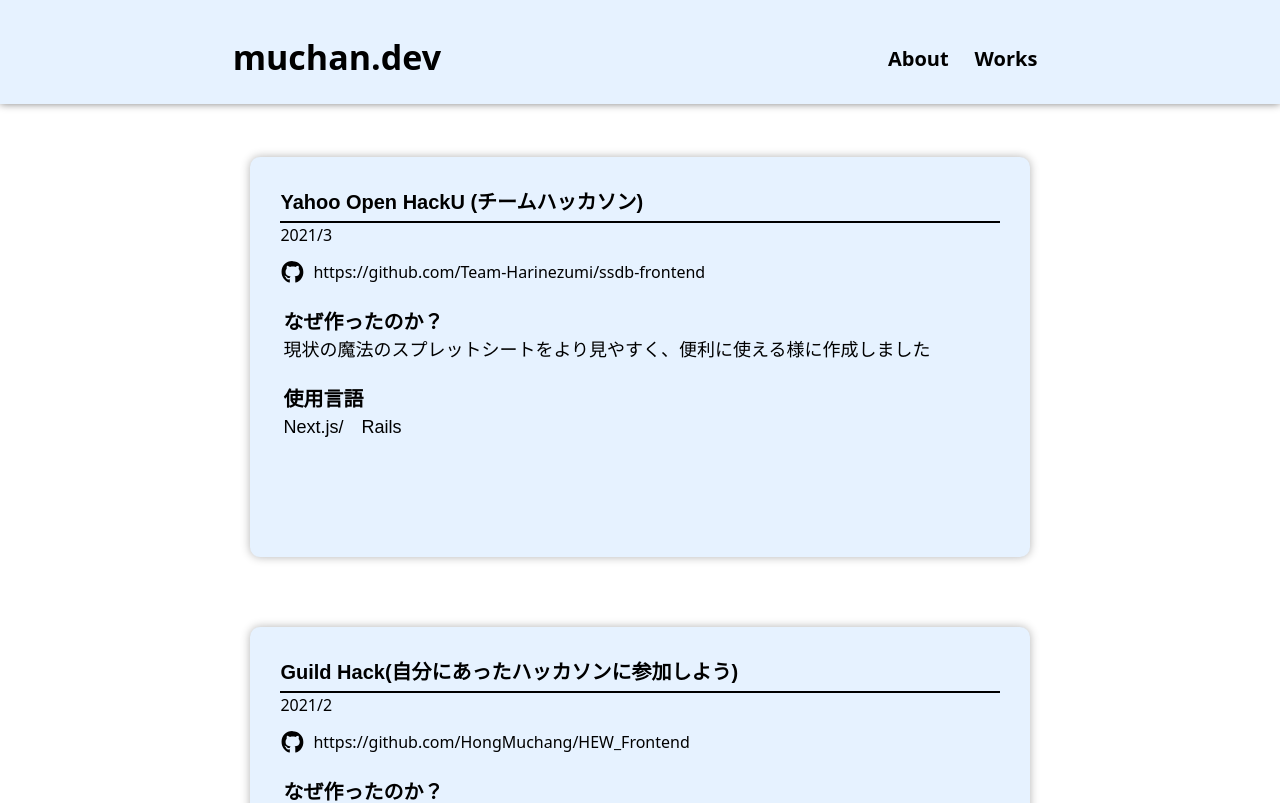
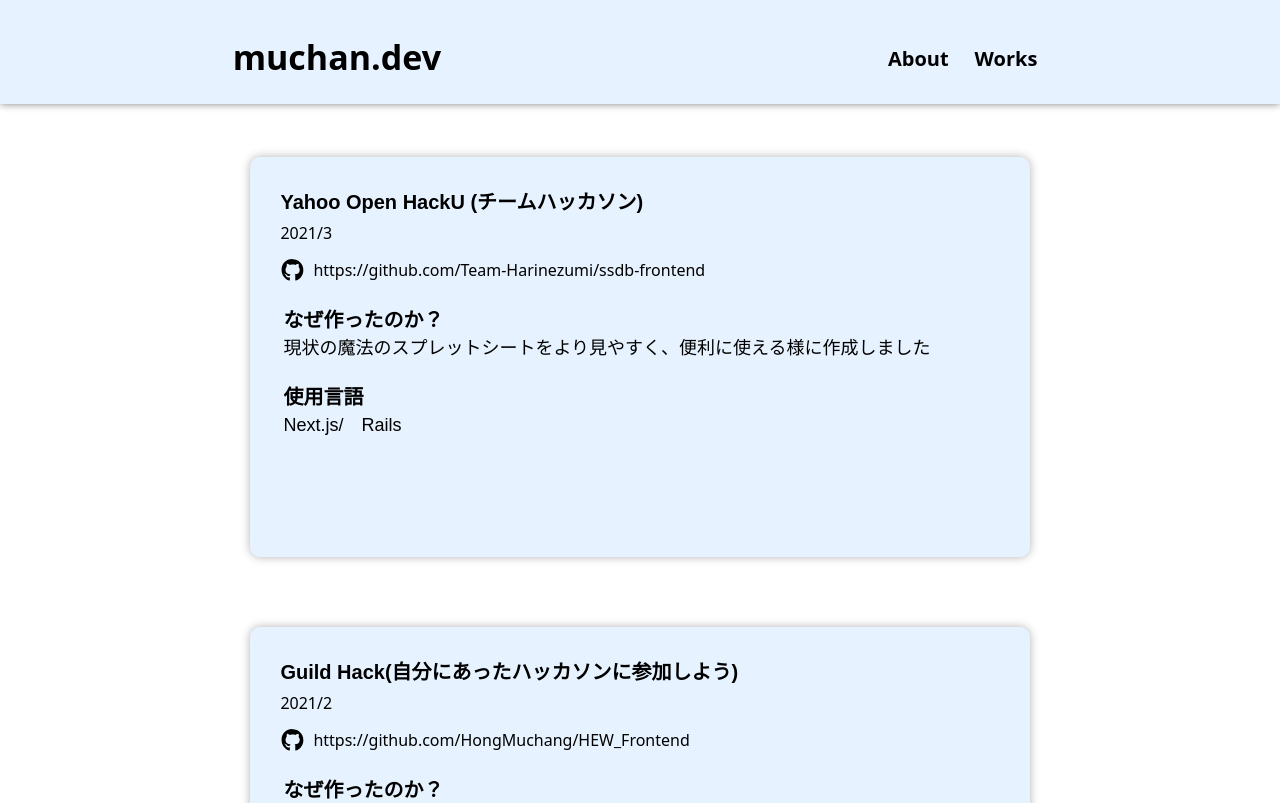
Before and after one commit to HongMuchang/muchan.dev, a Next.js app: page /Works in a window 1280 px wide. Shown: the top 803 px of the page. Built offline with nearby package versions, Linux system fonts and the light colour scheme.

Commit message:
update #25 Title Components layout

```diff
--- a/styles/components/atoms/works/Title.module.scss
+++ b/styles/components/atoms/works/Title.module.scss
@@ -9,5 +9,4 @@
 }
 .title_content {
   width: 100%;
-  border-bottom: 2px solid rgb(0, 0, 0);
 }
```
